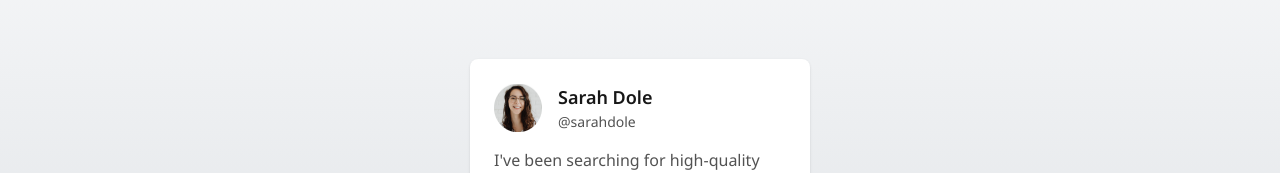
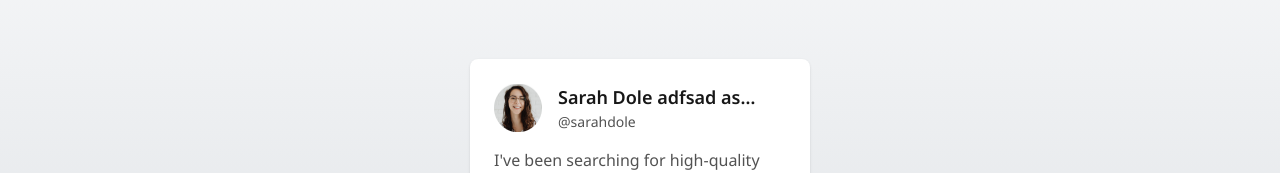
Before and after one commit to Ayushsanjdev/GFE-project-challenges, a plain HTML site: page testimonial-card/index.html in a window 1280 px wide. Shown: the part 141-314 px from the top of the page. Drawn offline with nearby package versions, Linux system fonts and the light colour scheme.

Commit message:
fix: truncation

```diff
--- a/testimonial-card/index.html
+++ b/testimonial-card/index.html
@@ -30,8 +30,10 @@
             />
           </div>
           <div class="flex flex-col gap-px grow">
-            <span class="font-semibold text-lg lg:text-justify text-neutral-900"
-              >Sarah Dole</span
+            <span
+              class="font-semibold text-lg lg:text-justify text-neutral-900 max-w-[200px] truncate"
+              >Sarah Dole adfsad asdfasd asdf asdfasd asdfas asdf asdfasd
+              asdfasd</span
             >
             <span class="font-normal text-sm text-neutral-600">@sarahdole</span>
           </div>
```
